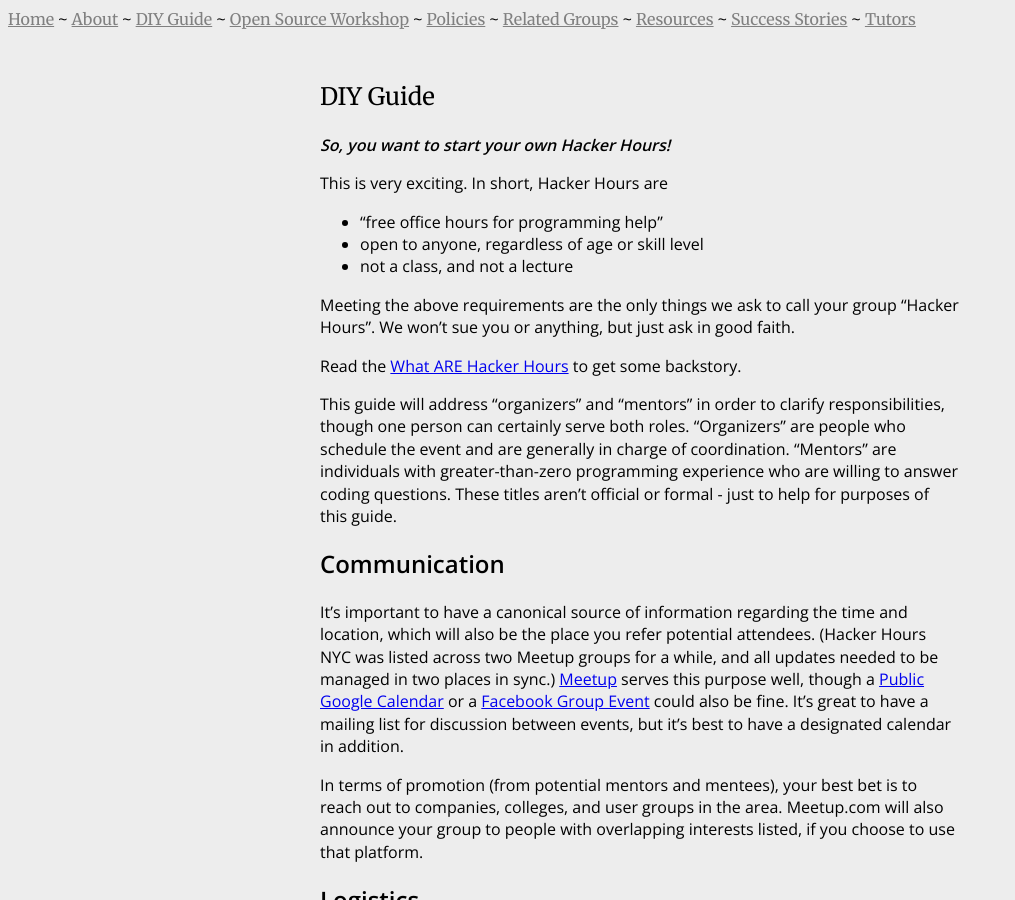
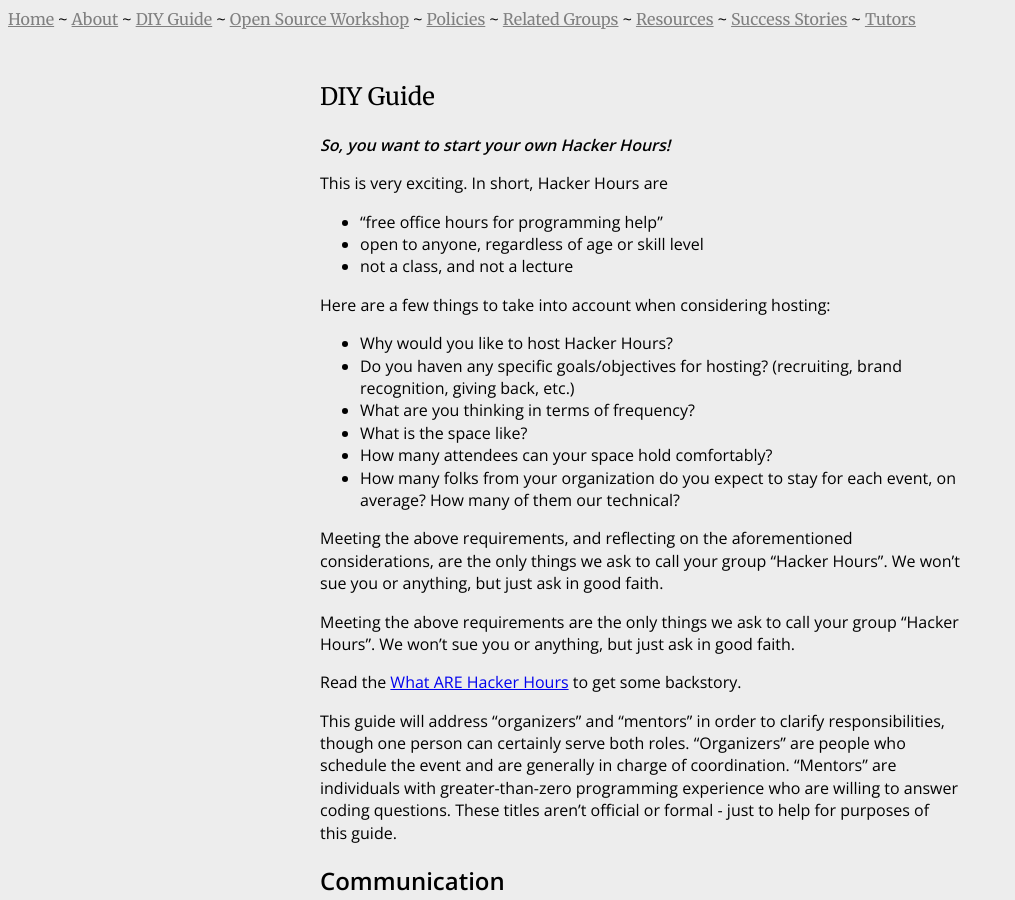
Before and after one commit to HackerHours/hackerhours.org, a Jekyll site: the page built from diy-guide.md, in a window 1280 px wide and 900 px high. Shown: the whole window, without its empty margins (0-1015 px from the left). Built offline with Jekyll 4.4.1, drawn with Linux system fonts in a browser that asks for light colours; comment, search, counter and statistics services are not loaded.

Commit message:
Adds requested questions without the <br> brackets

```diff
--- a/diy-guide.md
+++ b/diy-guide.md
@@ -9,6 +9,17 @@ This is very exciting. In short, Hacker Hours are
 * "free office hours for programming help"
 * open to anyone, regardless of age or skill level
 * not a class, and not a lecture
+
+Here are a few things to take into account when considering hosting:
+
+* Why would you like to host Hacker Hours?
+* Do you haven any specific goals/objectives for hosting? (recruiting, brand recognition, giving back, etc.)
+* What are you thinking in terms of frequency?
+* What is the space like?
+* How many attendees can your space hold comfortably?
+* How many folks from your organization do you expect to stay for each event, on average? How many of them our technical?
+
+Meeting the above requirements, and reflecting on the aforementioned considerations, are the only things we ask to call your group "Hacker Hours".  We won't sue you or anything, but just ask in good faith.
 
 Meeting the above requirements are the only things we ask to call your group "Hacker Hours".  We won't sue you or anything, but just ask in good faith.
 
```
